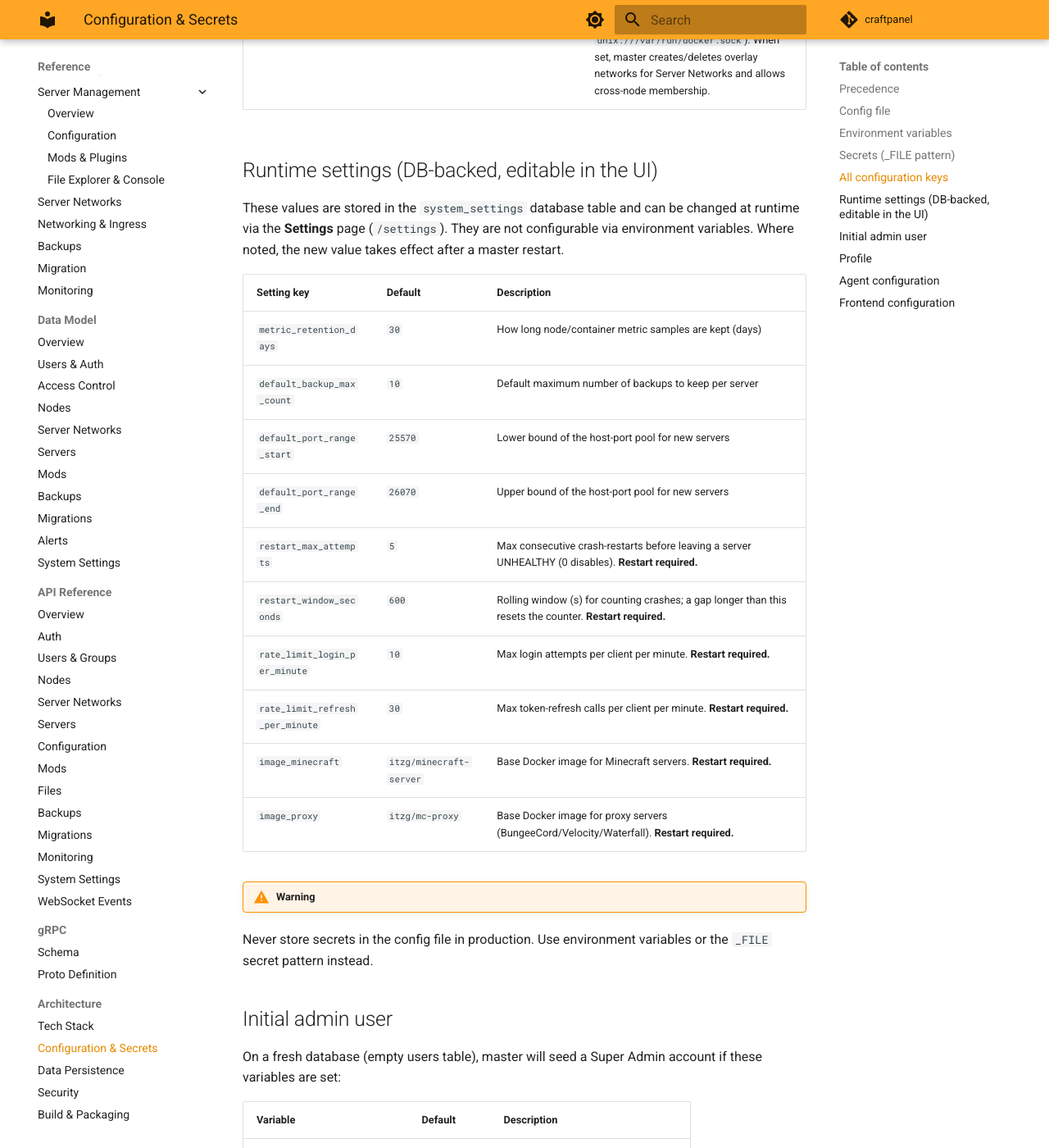
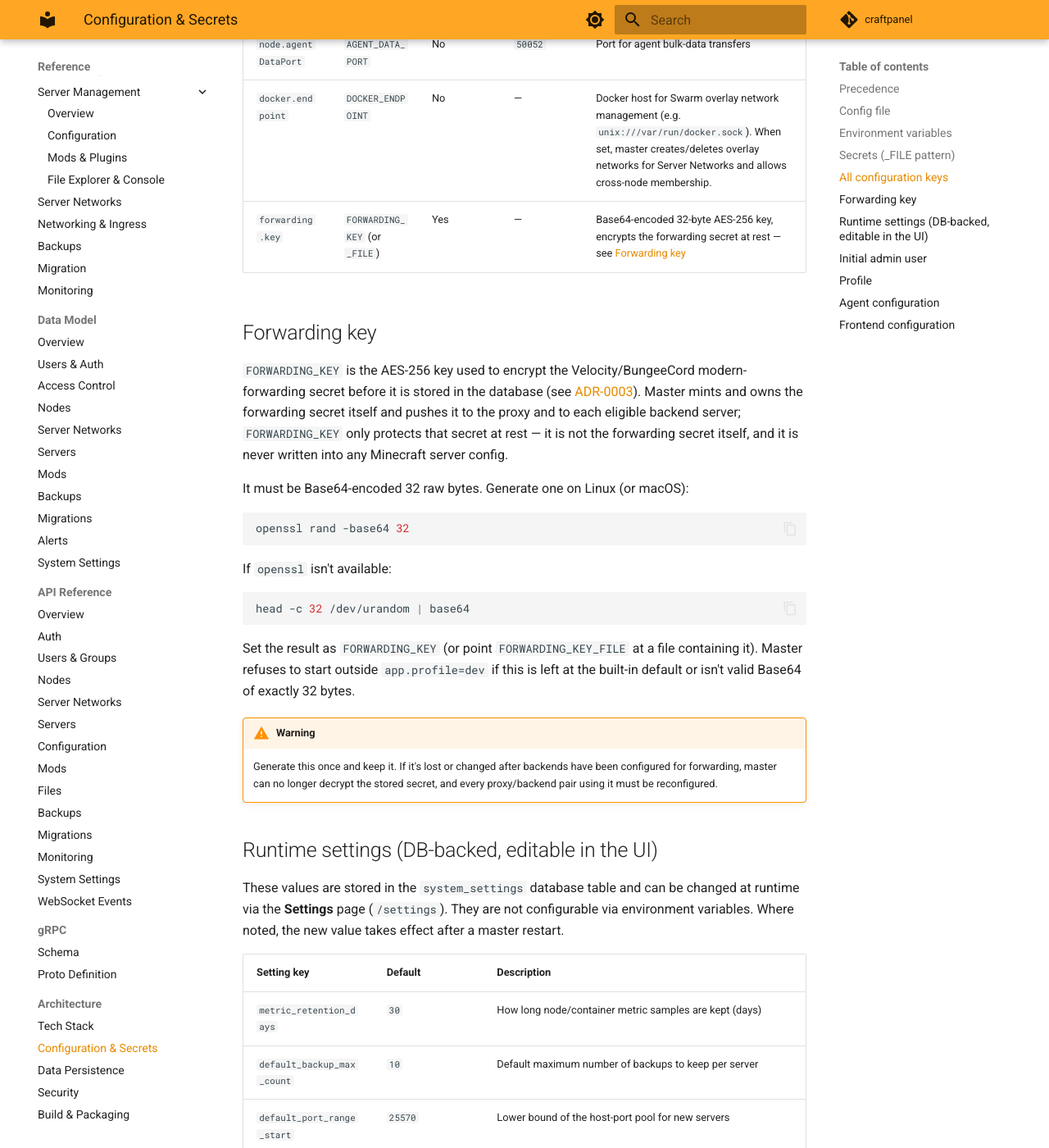
Before and after one commit to nelsongraca/craftpanel, an MkDocs documentation site: the page built from docs/src/tech-stack/configuration.md, in a window 1280 px wide and 1400 px high, scrolled down 3385 px. Shown: the whole window at 82% size. Built offline with MkDocs 1.6.1 and Material for MkDocs 9.7.7, drawn with Linux system fonts in a browser that asks for light colours; comment, search, counter and statistics services are not loaded; some of the changed text lies outside the part shown.

Commit message:
docs: document FORWARDING_KEY setup + generation
FORWARDING_KEY existed in AppConfig/docker-compose (compose has
:?required) but was never documented and missing from .env.example,
so a fresh deploy would hard-fail with no guidance. Add it to
.env.example, deployment.md (with openssl rand -base64 32), and a
dedicated section in configuration.md.

Co-Authored-By: Claude Sonnet 5 <noreply@anthropic.com>

````diff
--- a/docs/src/tech-stack/configuration.md
+++ b/docs/src/tech-stack/configuration.md
@@ -4,7 +4,7 @@ CraftPanel master is configured through a layered system: a bundled HOCON config
 
 ## Precedence
 
-For secrets (`JWT_SECRET`, `DATABASE_PASSWORD`, `CF_API_TOKEN`, `NODE_BOOTSTRAP_TOKEN`):
+For secrets (`JWT_SECRET`, `DATABASE_PASSWORD`, `CF_API_TOKEN`, `NODE_BOOTSTRAP_TOKEN`, `FORWARDING_KEY`):
 
 ```
 Secret file (_FILE env var)  ← highest priority
@@ -52,6 +52,7 @@ Supported `_FILE` variables:
 | `JWT_SECRET_FILE`             | JWT signing key                                |
 | `CF_API_TOKEN_FILE`           | DNS provider (Cloudflare) API key              |
 | `NODE_BOOTSTRAP_TOKEN_FILE`   | Node registration bootstrap token (master and agent both read it) |
+| `FORWARDING_KEY_FILE`         | AES-256 key encrypting the stored Velocity/BungeeCord forwarding secret — see [Forwarding key](#forwarding-key) |
 
 ## All configuration keys
 
@@ -76,6 +77,28 @@ Supported `_FILE` variables:
 | `node.bootstrapToken`  | `NODE_BOOTSTRAP_TOKEN`            | Yes      | —                       | Token agents use to register for the first time (min 16 chars)                          |
 | `node.agentDataPort`   | `AGENT_DATA_PORT`                 | No       | `50052`                 | Port for agent bulk-data transfers                                                      |
 | `docker.endpoint`      | `DOCKER_ENDPOINT`                 | No       | —                       | Docker host for Swarm overlay network management (e.g. `unix:///var/run/docker.sock`). When set, master creates/deletes overlay networks for Server Networks and allows cross-node membership. |
+| `forwarding.key`       | `FORWARDING_KEY` (or `_FILE`)     | Yes      | —                       | Base64-encoded 32-byte AES-256 key, encrypts the forwarding secret at rest — see [Forwarding key](#forwarding-key) |
+
+## Forwarding key
+
+`FORWARDING_KEY` is the AES-256 key used to encrypt the Velocity/BungeeCord modern-forwarding secret before it is stored in the database (see [ADR-0003](../../adr/0003-backend-forwarding-secret-master-owned.md)). Master mints and owns the forwarding secret itself and pushes it to the proxy and to each eligible backend server; `FORWARDING_KEY` only protects that secret at rest — it is not the forwarding secret itself, and it is never written into any Minecraft server config.
+
+It must be Base64-encoded 32 raw bytes. Generate one on Linux (or macOS):
+
+```bash
+openssl rand -base64 32
+```
+
+If `openssl` isn't available:
+
+```bash
+head -c 32 /dev/urandom | base64
+```
+
+Set the result as `FORWARDING_KEY` (or point `FORWARDING_KEY_FILE` at a file containing it). Master refuses to start outside `app.profile=dev` if this is left at the built-in default or isn't valid Base64 of exactly 32 bytes.
+
+!!! warning
+    Generate this once and keep it. If it's lost or changed after backends have been configured for forwarding, master can no longer decrypt the stored secret, and every proxy/backend pair using it must be reconfigured.
 
 ## Runtime settings (DB-backed, editable in the UI)
 
````
Also changed, not shown: other parts of docs/src/tech-stack/configuration.md (+1 -1 lines), docs/src/usage/deployment.md (+9 -0 lines), 1 other file.
